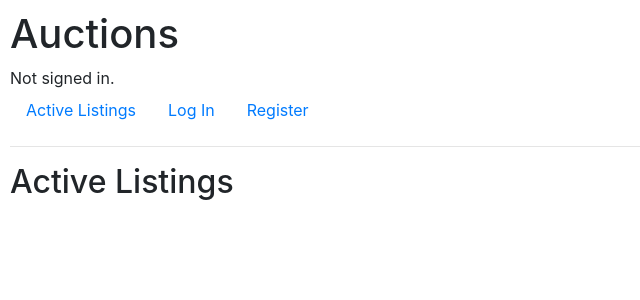
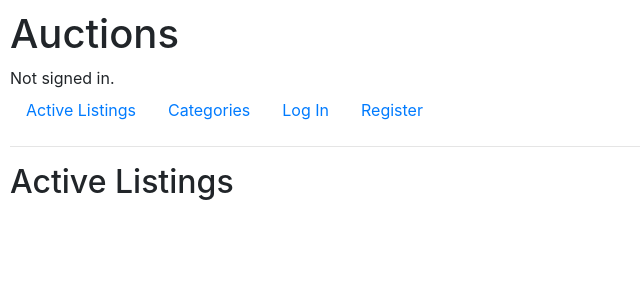
Before and after one commit to adriasala12/HarvardX-CS50W-commerce, a Django app: page / in a window 1280 px wide. Shown: the top 300 px of the page, without its empty margins (0-640 px from the left). Run offline with Django 3.2, Linux system fonts and the light colour scheme; data that the repository does not hold is empty; some libraries are stand-ins or nearby versions.

Commit message:
Added tab to display list of categories of the listed items

```diff
--- a/auctions/templates/auctions/layout.html
+++ b/auctions/templates/auctions/layout.html
@@ -21,6 +21,9 @@
         <ul class="nav">
             <li class="nav-item">
                 <a class="nav-link" href="{% url 'index' %}">Active Listings</a>
+            </li>
+            <li class="nav-item">
+                <a class="nav-link" href="{% url 'categories' %}">Categories</a>
             </li>
             {% if user.is_authenticated %}
                 <li class="nav-item">
--- a/auctions/urls.py
+++ b/auctions/urls.py
@@ -11,5 +11,6 @@ urlpatterns = [
     path("<int:listing_id>/placebid", views.bid, name="bid"),
     path("watchlist", views.watchlist, name="watchlist"),
     path("<int:listing_id>/add_watchlist", views.add_watchlist, name="add_watchlist"),
-    path("add_listing", views.add_listing, name="add_listing")
+    path("add_listing", views.add_listing, name="add_listing"),
+    path("categories", views.categories, name="categories")
 ]
--- a/auctions/views.py
+++ b/auctions/views.py
@@ -42,6 +42,21 @@ def listing(request, listing_id):
     }
 
     return render(request, "auctions/listing.html", context)
+
+
+def categories(request):
+
+    dic = dict()
+    listings = list(Listing.objects.all())
+
+    for category in Listing.CATEGORIES:
+        dic[category[0]] = list(filter(lambda l: l.category==category[0], listings))
+
+    context = {
+        "categories": dic,
+    }
+
+    return render(request, "auctions/categories.html", context)
 
 
 @login_required(login_url='login')
```
Also changed, not shown: auctions/templates/auctions/categories.html (added, +26 -0 lines).
